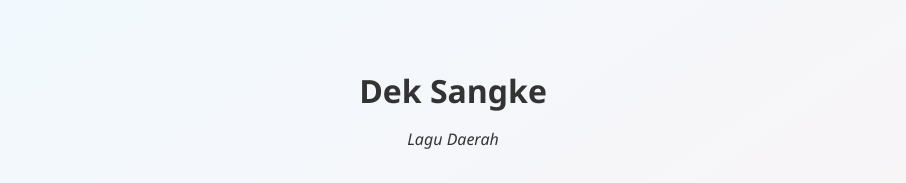
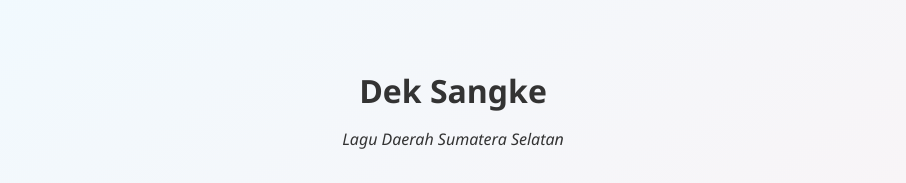
Before and after one commit to 2205101076/Dek-sangke, a plain HTML site: page index.html in a window 1280 px wide. Shown: the top 183 px of the page, without its empty margins (187-1093 px from the left). Drawn offline with Linux system fonts and the light colour scheme.

Commit message:
index.html

```diff
--- a/index.html
+++ b/index.html
@@ -33,7 +33,7 @@
 </head>
 <body>
   <h1>Dek Sangke</h1>
-  <p><em>Lagu Daerah</em></p>
+  <p><em>Lagu Daerah Sumatera Selatan</em></p>
   <audio controls autoplay>
     <source src="dek_sangke.mp3" type="audio/mpeg">
     Browser Anda tidak mendukung pemutar audio.
```
